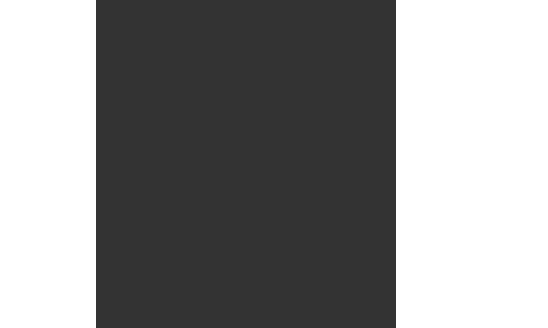
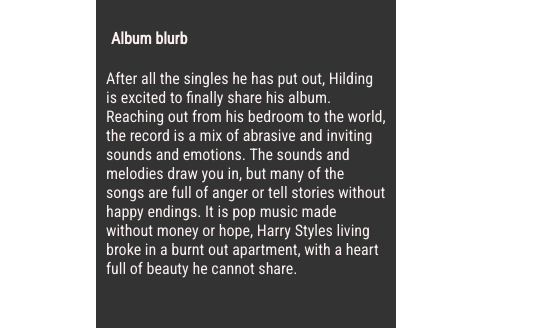
Before and after one commit to Haldwing/promo, a plain HTML site: page index.html in a window 1280 px wide. Shown: the part 393-721 px from the top of the page, 732-1280 px from the left. Drawn offline with Linux system fonts and the light colour scheme.

Commit message:
Update index.html

```diff
--- a/index.html
+++ b/index.html
@@ -21,7 +21,7 @@
 
     <!-- <h4>ISRC:</h4> <p>USCGJ2410916</p> -->
 
-    <h4>Label:</h4> <p>Independent</p><div class="desctextbox"><h4></h4><p></p></div></div></div>
+    <h4>Label:</h4> <p>Independent</p><div class="desctextbox"><h4>Album blurb</h4><p>After all the singles he has put out, Hilding is excited to finally share his album. Reaching out from his bedroom to the world, the record is a mix of abrasive and inviting sounds and emotions. The sounds and melodies draw you in, but many of the songs are full of anger or tell stories without happy endings. It is pop music made without money or hope, Harry Styles living broke in a burnt out apartment, with a heart full of beauty he cannot share.</p></div></div></div>
     <div class="sub-heading three"><h2>Album</h2><iframe width="100%" height="300" scrolling="no" frameborder="no" allow="autoplay" src="https://w.soundcloud.com/player/?url=https%3A//api.soundcloud.com/playlists/1783169442%3Fsecret_token%3Ds-AiqTMSKE2E3&color=%23ff5500&auto_play=false&hide_related=false&show_comments=true&show_user=true&show_reposts=false&show_teaser=true&visual=true"></iframe><div style="font-size: 10px; color: #cccccc;line-break: anywhere;word-break: normal;overflow: hidden;white-space: nowrap;text-overflow: ellipsis; font-family: Interstate,Lucida Grande,Lucida Sans Unicode,Lucida Sans,Garuda,Verdana,Tahoma,sans-serif;font-weight: 100;"><a href="https://soundcloud.com/user-48464606" title="Hilding" target="_blank" style="color: #cccccc; text-decoration: none;">Hilding</a> · <a href="https://soundcloud.com/user-48464606/sets/love-songs-for-the-end-of-time/s-AiqTMSKE2E3" title="Love Songs For The End of Time" target="_blank" style="color: #cccccc; text-decoration: none;">Love Songs For The End of Time</a></div>
 </div></div>
 
```
